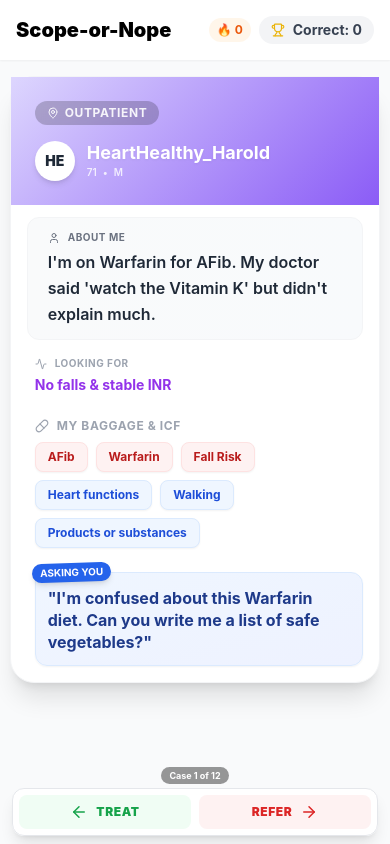
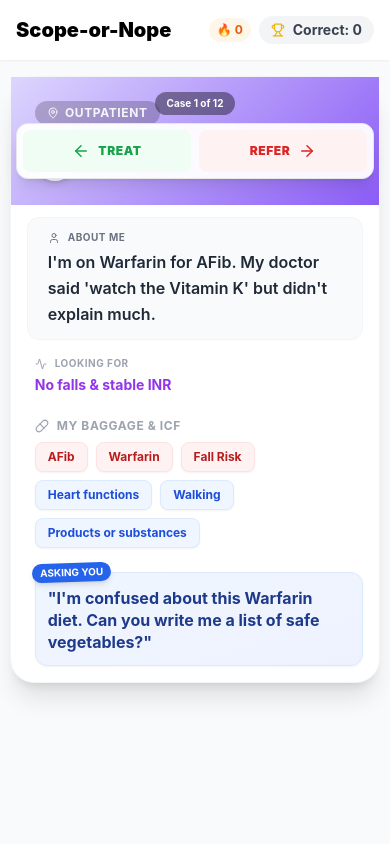
Before and after one commit to danstonedev/scope-or-nope, a React (Vite) app: page / in a window 390 px wide. Both pictures are taken after a click on the button "START SHIFT". Built offline with nearby package versions, Linux system fonts and the light colour scheme.

Commit message:
feat: refine mobile layout - home image at top, swipe buttons under card

```diff
--- a/src/App.jsx
+++ b/src/App.jsx
@@ -48,10 +48,10 @@ export default function App() {
             <motion.div
               key="start-screen"
               initial={{ opacity: 0 }} animate={{ opacity: 1 }} exit={{ opacity: 0 }}
-              className="absolute inset-0 z-50 bg-white flex flex-col items-center justify-center gap-2 px-4"
+              className="absolute inset-0 z-50 bg-white flex flex-col items-center pt-2 px-4"
             >
-              {/* Poster image - sized to fit with room for browser nav */}
-              <div className="w-full max-h-[55dvh] flex items-center justify-center">
+              {/* Home Screen Image - At the top */}
+              <div className="w-full max-h-[60dvh] flex items-center justify-center mb-4">
                 <img
                   src={undPoster}
                   alt="Scope Or Nope Poster"
@@ -59,8 +59,11 @@ export default function App() {
                 />
               </div>
 
-              {/* Bottom Button - right below image */}
-              <button onClick={() => startGame(1)} className="w-full bg-[#009A44] text-white font-black py-4 rounded-xl text-xl shadow-lg hover:scale-[1.02] hover:shadow-xl transition-all flex items-center justify-center gap-2">
+              {/* Start Button - Right below image */}
+              <button
+                onClick={() => startGame(1)}
+                className="w-full bg-[#009A44] text-white font-black py-4 rounded-xl text-xl shadow-lg hover:scale-[1.02] hover:shadow-xl transition-all flex items-center justify-center gap-2 mb-8"
+              >
                 <span>START SHIFT</span>
                 <ChevronRight strokeWidth={4} size={20} />
               </button>
@@ -76,28 +79,26 @@ export default function App() {
                 animate={{ x: 0, opacity: 1, rotate: 0 }}
                 exit={{ x: -300, opacity: 0 }}
                 transition={{ type: "spring", stiffness: 260, damping: 20 }}
-                className="absolute inset-0 flex items-start justify-center pointer-events-none pt-4"
+                className="w-full flex flex-col items-center pt-2"
               >
-                <div className="relative w-full h-full flex items-start justify-center pointer-events-auto">
                 <SwipeCard
                   data={currentCard}
                   onSwipe={handleAction}
                   onSortingComplete={handleSortingComplete}
                 />
-                </div>
-              </motion.div>
 
-              {/* 2-Option Bottom Bar (Only for non-sorting cards without scaffold) */}
+                {/* 2-Option Button Bar - Directly under the card */}
                 {!scaffoldStage && (!currentCard.sorting_items || currentCard.sorting_items.length === 0) && (
-                <div className="absolute inset-x-0 bottom-2 px-3 z-20 flex flex-col gap-1">
+                  <div className="w-full max-w-md mt-4 flex flex-col gap-2">
                     {/* Progress Indicator */}
-                  <div className="mx-auto bg-black/40 backdrop-blur-md text-white px-2 py-0.5 rounded-full text-[9px] font-bold pointer-events-none">
+                    <div className="mx-auto bg-black/40 backdrop-blur-md text-white px-3 py-1 rounded-full text-[10px] font-bold pointer-events-none">
                       Case {totalCards - (queue?.length || 0)} of {totalCards}
                     </div>
-                  <div className="flex justify-between items-center gap-2 bg-white/95 backdrop-blur-md p-1.5 rounded-xl border border-gray-200 shadow-lg">
+
+                    <div className="flex justify-between items-center gap-2 bg-white/95 backdrop-blur-md p-1.5 rounded-xl border border-gray-200 shadow-lg mb-8">
                       <button
                         onClick={() => handleAction('left')}
-                      className="flex-1 bg-green-50 hover:bg-green-100 active:scale-95 transition-all text-green-600 rounded-lg py-2 flex items-center justify-center gap-2 group"
+                        className="flex-1 bg-green-50 hover:bg-green-100 active:scale-95 transition-all text-green-600 rounded-lg py-3 flex items-center justify-center gap-2 group"
                       >
                         <ArrowLeft size={18} className="group-hover:-translate-x-1 transition-transform" />
                         <span className="text-xs font-black uppercase tracking-wider">Treat</span>
@@ -105,7 +106,7 @@ export default function App() {
 
                       <button
                         onClick={() => handleAction('right')}
-                      className="flex-1 bg-red-50 hover:bg-red-100 active:scale-95 transition-all text-red-600 rounded-lg py-2 flex items-center justify-center gap-2 group"
+                        className="flex-1 bg-red-50 hover:bg-red-100 active:scale-95 transition-all text-red-600 rounded-lg py-3 flex items-center justify-center gap-2 group"
                       >
                         <span className="text-xs font-black uppercase tracking-wider">Refer</span>
                         <ArrowRight size={18} className="group-hover:translate-x-1 transition-transform" />
@@ -113,6 +114,7 @@ export default function App() {
                     </div>
                   </div>
                 )}
+              </motion.div>
 
 
               {/* SCAFFOLDING MODAL (Parent-Controlled) */}
```
Lines whose indentation alone changed are shown as unchanged.
